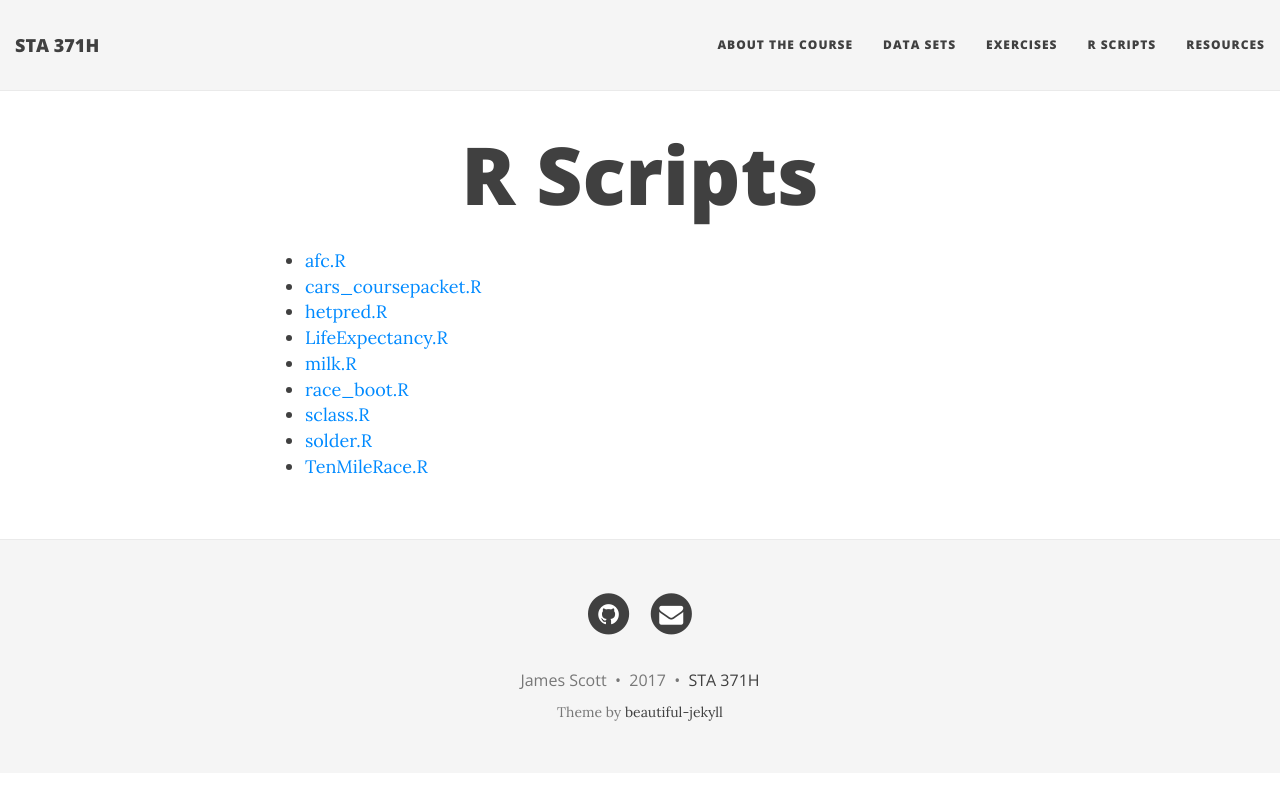
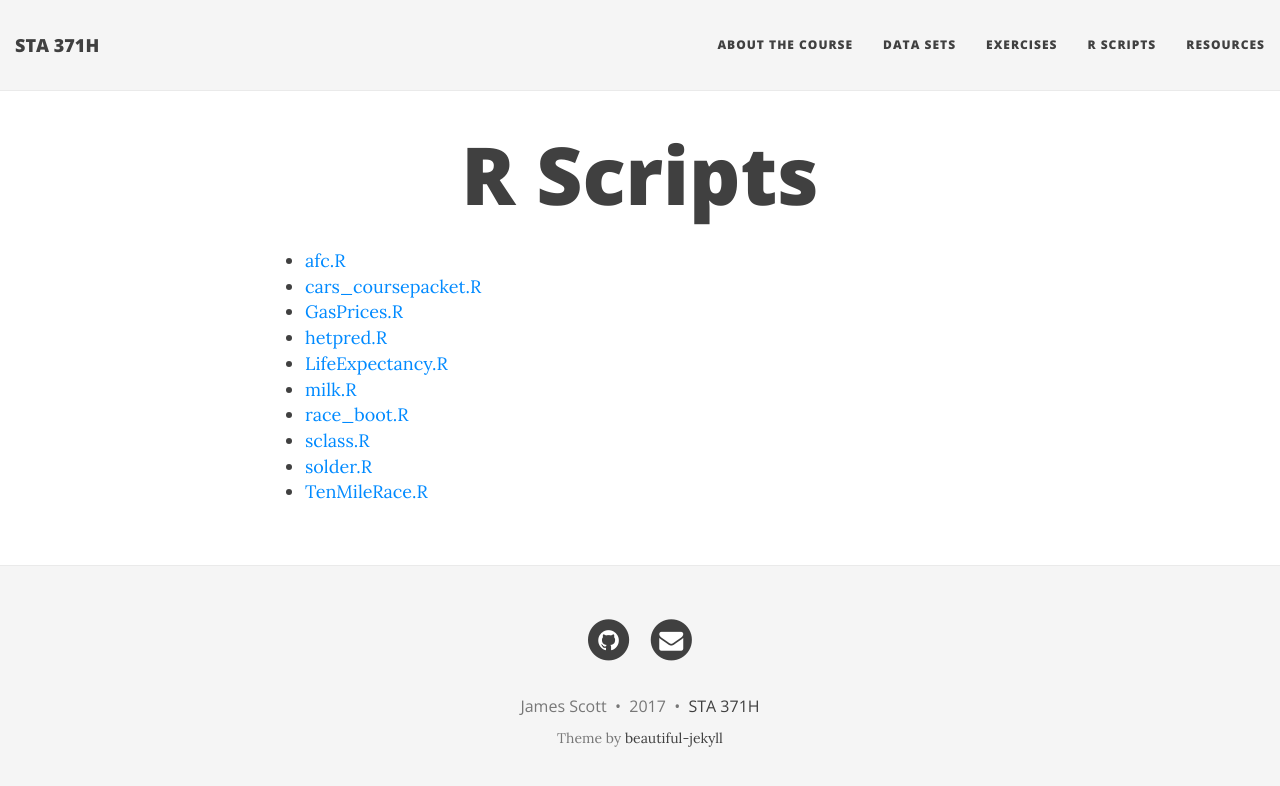
Before and after one commit to jgscott/STA371H_Spring2017, a Jekyll site: the page built from rscripts.html, in a window 1280 px wide. Shown: the top 786 px of the page. Built offline with Jekyll 4.4.1, drawn with Linux system fonts in a browser that asks for light colours; nearby versions of some CDN libraries.

Commit message:
no message

```diff
--- a/_data/r.yml
+++ b/_data/r.yml
@@ -1,5 +1,6 @@
 - r: afc.R
 - r: cars_coursepacket.R
+- r: GasPrices.R
 - r: hetpred.R
 - r: LifeExpectancy.R
 - r: milk.R
```
Also changed, not shown: 1 other file.
